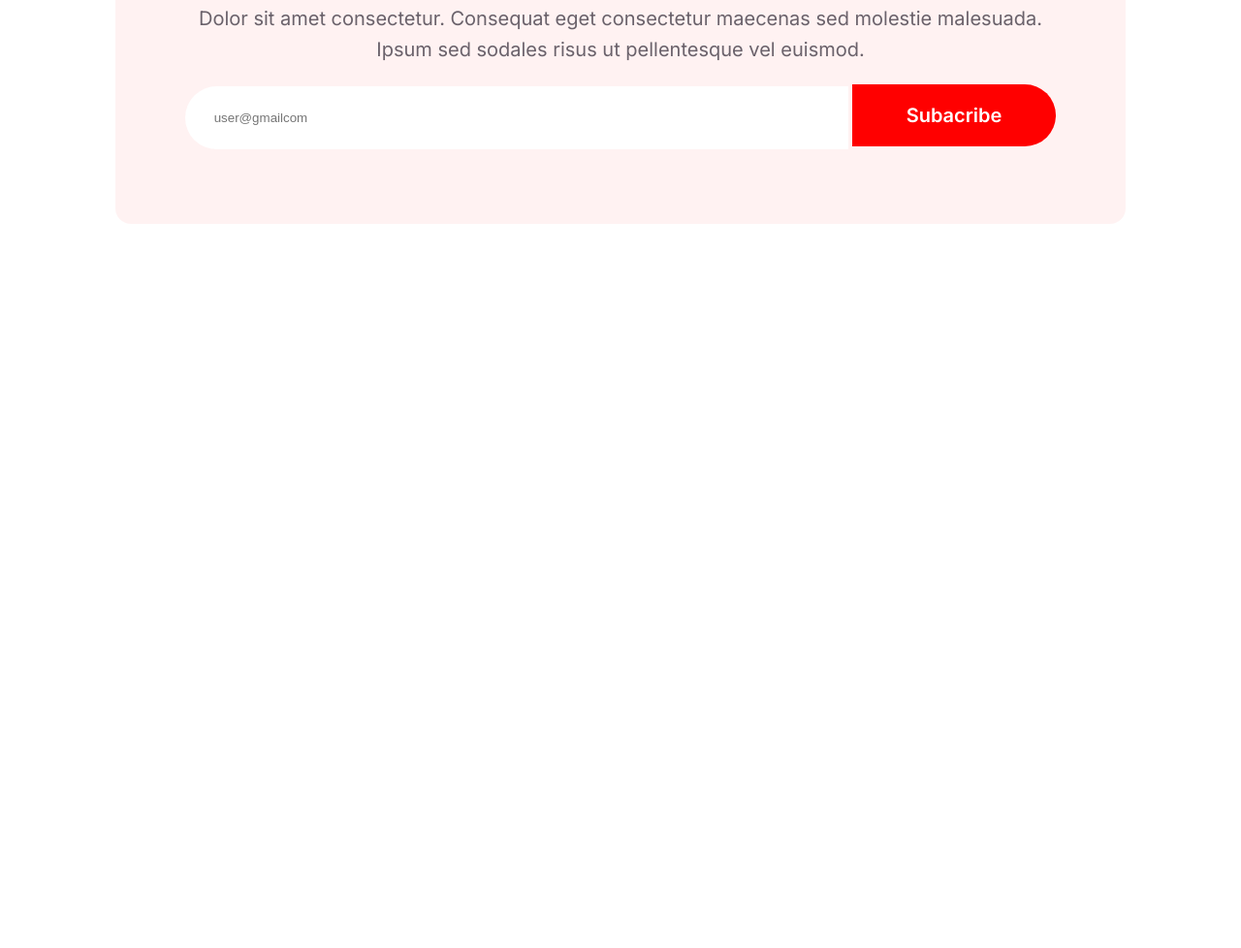
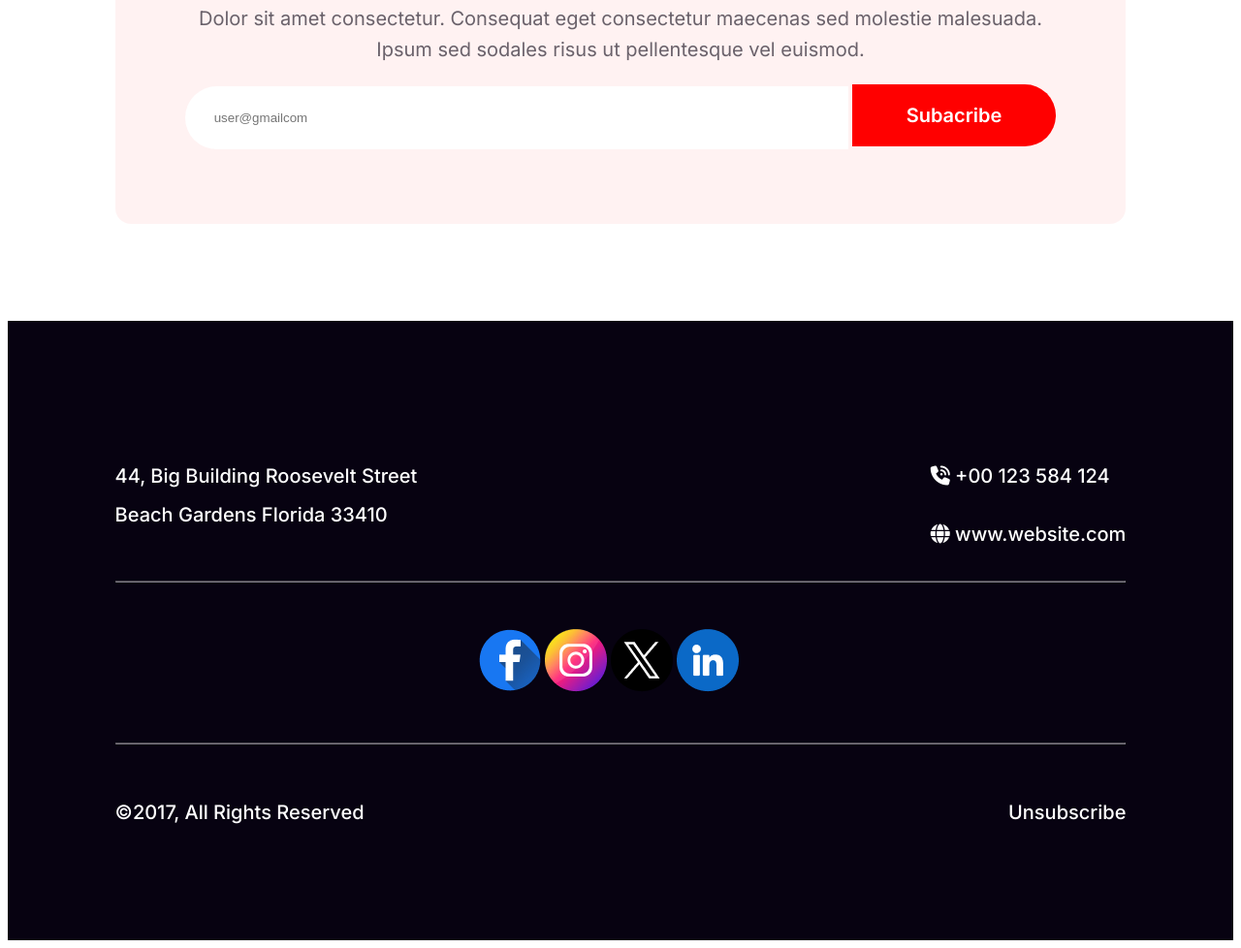
Before and after one commit to Mubasshir14/newyearassg, a plain HTML site: page index.html in a window 1280 px wide. Shown: the part 4706-5684 px from the top of the page at 97% size. Before the commit the page ends 5037 px from the top, so only its background shows below. Drawn offline with Linux system fonts and the light colour scheme.

Commit message:
all done alhamdulillah

```diff
--- a/index.html
+++ b/index.html
@@ -6,6 +6,7 @@
     <meta name="viewport" content="width=device-width, initial-scale=1.0">
     <title>welcome To Another Year</title>
     <link rel="stylesheet" href="style.css">
+    <script src="https://kit.fontawesome.com/6d4eb52877.js" crossorigin="anonymous"></script>
 </head>
 
 <body>
@@ -92,5 +93,31 @@
             </div>
         </div>
     </section>
+    <footer class="foot">
+        <section class="foot-container">
+            <div class="a">
+                <div class="leftupone">
+                    <p>44, Big Building Roosevelt Street <br>
+                        Beach Gardens Florida 33410</p>
+                </div>
+                <div class="rightupone">
+                    <p><i class="fa-solid fa-phone-volume"></i>   +00 123 584 124</p>
+                    <p><i class="fa-solid fa-globe"></i> www.website.com</p>
+                </div>
+            </div>
+            <hr>
+            <div class="icon">
+                <img src="images/Facebook.png" alt="">
+                <img src="images/Instagram.png" alt="">
+                <img src="images/Twitter.png" alt="">
+                <img src="images/Linkedin.png" alt="">
+            </div>
+            <hr>
+            <div class="b">
+                <div class="leftdownone">&copy;2017, All Rights Reserved</div>
+            <div class="rightdownone">Unsubscribe</div>
+            </div>
+        </section>
+    </footer>
 </body>
 </html>
--- a/style.css
+++ b/style.css
@@ -280,15 +280,18 @@
     font-weight: 700;
     margin-bottom: 24px;
 }
-.sixth-banner-text p{
+
+.sixth-banner-text p {
     color: rgba(7, 2, 17, 0.60);
-text-align: center;
-font-family: Inter;
-font-size: 20px;
-font-style: normal;
-font-weight: 400;
-line-height: 32px; /* 160% */
+    text-align: center;
+    font-family: Inter;
+    font-size: 20px;
+    font-style: normal;
+    font-weight: 400;
+    line-height: 32px;
+    /* 160% */
 }
+
 .my-sixth button {
     margin-bottom: 80px;
     border-radius: 0px 50px 50px 0px;
@@ -312,3 +315,82 @@ line-height: 32px; /* 160% */
     border: 0;
     outline: 0;
 }
+
+.foot {
+    background: #070211;
+}
+
+.foot-container {
+    width: 82.5%;
+    max-width: 1320px;
+    margin: 0 auto;
+}
+
+.icon {
+    text-align: center;
+    margin: 48px 24px 48px 0;
+}
+
+.foot .a {
+    display: flex;
+    justify-content: space-between;
+}
+
+.foot .b {
+    display: flex;
+    justify-content: space-between;
+}
+
+.leftupone {
+    color: #FFF;
+    font-family: Inter;
+    font-size: 20px;
+    font-style: normal;
+    font-weight: 500;
+    line-height: 40px;
+    /* 166.667% */
+    margin-top: 120px;
+}
+
+.rightupone {
+    color: #FFF;
+    font-family: Inter;
+    font-size: 20px;
+    font-style: normal;
+    font-weight: 500;
+    line-height: 40px;
+    /* 166.667% */
+    margin-top: 120px;
+}
+
+.leftdownone {
+    color: #FFF;
+    font-family: Inter;
+    font-size: 20px;
+    font-style: normal;
+    font-weight: 500;
+    line-height: normal;
+    margin-top: 50px;
+}
+
+.rightdownone {
+    color: #FFF;
+    font-family: Inter;
+    font-size: 20px;
+    font-style: normal;
+    font-weight: 500;
+    line-height: normal;
+    margin-bottom: 120px;
+    margin-top: 50px;
+}
+
+hr {
+    background: rgba(255, 255, 255, 0.15);
+    opacity: 0.5;
+}
+
+hr:hover {
+    transform: scale(1.1);
+    opacity: 0.8;
+    border: 1px solid rgb(0, 64, 255);
+}
```
